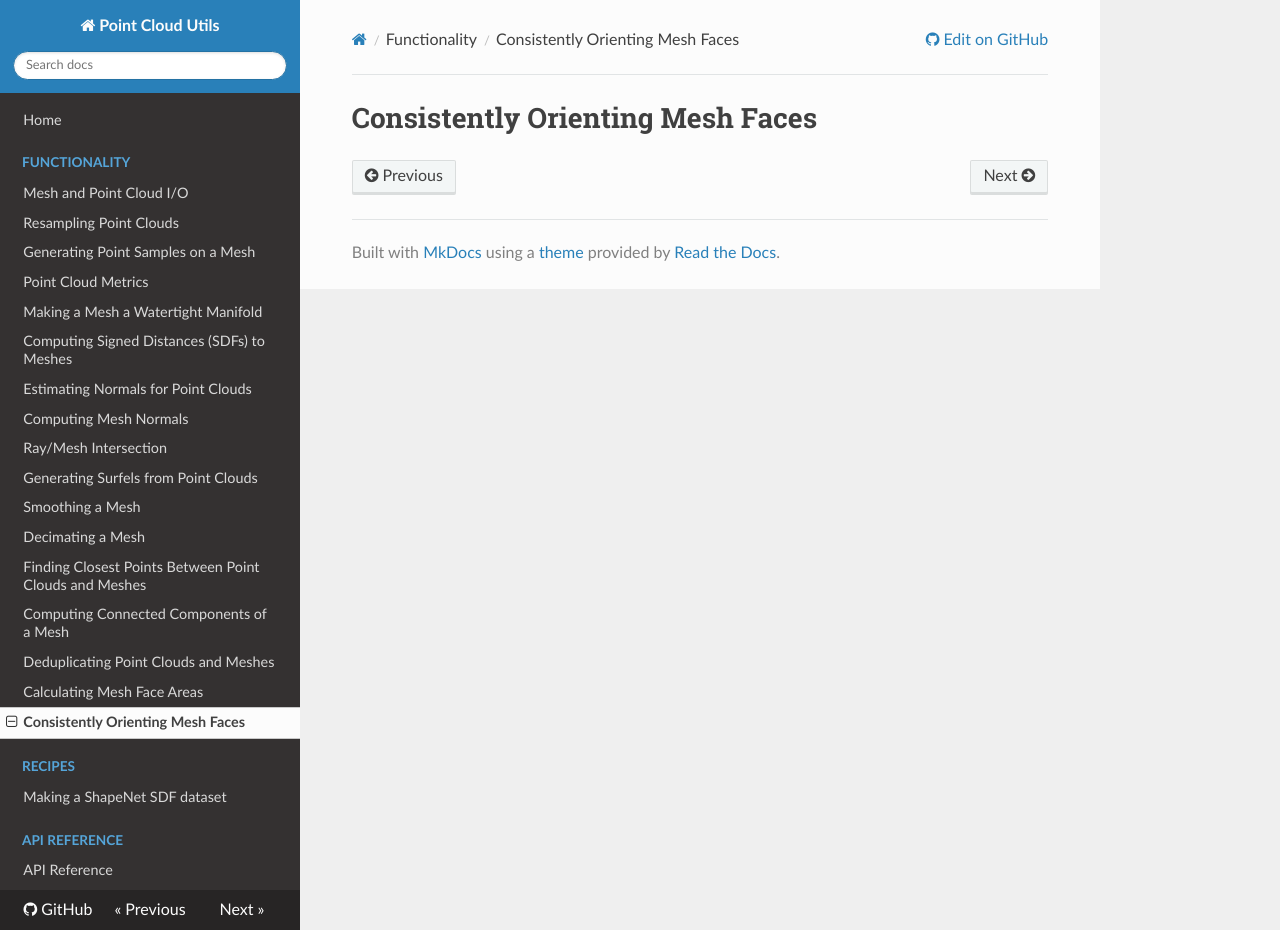
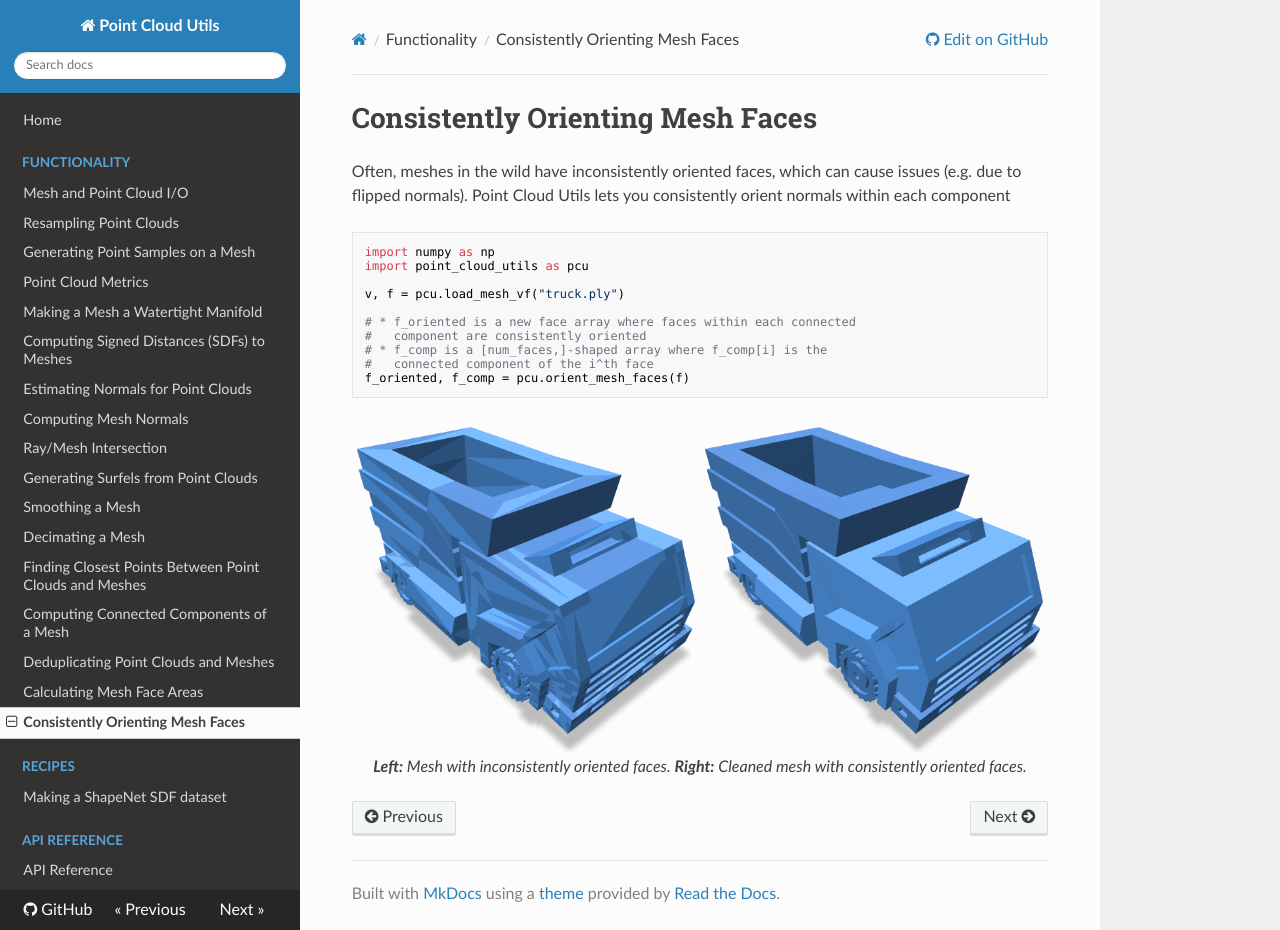
Before and after one commit to fwilliams/point-cloud-utils, an MkDocs documentation site: the page built from docs/docs/sections/consistently_orienting_mesh_faces.md, in a window 1280 px wide and 930 px high. Built offline with MkDocs 1.6.1, drawn with Linux system fonts in a browser that asks for light colours; nearby versions of some CDN libraries.

Commit message:
consistent orientation docs

````diff
--- a/docs/docs/sections/consistently_orienting_mesh_faces.md
+++ b/docs/docs/sections/consistently_orienting_mesh_faces.md
@@ -1 +1,26 @@
 # Consistently Orienting Mesh Faces
+Often, meshes in the wild have inconsistently oriented faces, which can cause issues (e.g. due to flipped normals). Point Cloud Utils lets you consistently orient normals within each component
+```python
+import numpy as np
+import point_cloud_utils as pcu
+
+v, f = pcu.load_mesh_vf("truck.ply")
+
+# * f_oriented is a new face array where faces within each connected
+#   component are consistently oriented
+# * f_comp is a [num_faces,]-shaped array where f_comp[i] is the
+#   connected component of the i^th face
+f_oriented, f_comp = pcu.orient_mesh_faces(f)
+```
+
+<p align="center">
+  <div class="row">
+    <div class="column" style="float: left; width: 50%; padding: 5px;">
+      <img src="../../imgs/oriented_bad.png" alt="Input ShapeNet Mesh" style="width:100%">
+    </div>
+    <div class="column" style="float: left; width: 50%; padding: 5px;">
+      <img src="../../imgs/oriented_good.png" alt="Mesh with consistently oriented faces" style="width:100%">
+    </div>
+  </div>
+  <figcaption style="text-align: center; font-style: italic;"><b>Left:</b> Mesh with inconsistently oriented faces. <b>Right:</b> Cleaned mesh with consistently oriented faces.</figcaption>
+</p>
````
Also changed, not shown: docs/docs/imgs/oriented_bad.png (added), docs/docs/imgs/oriented_good.png (added).
